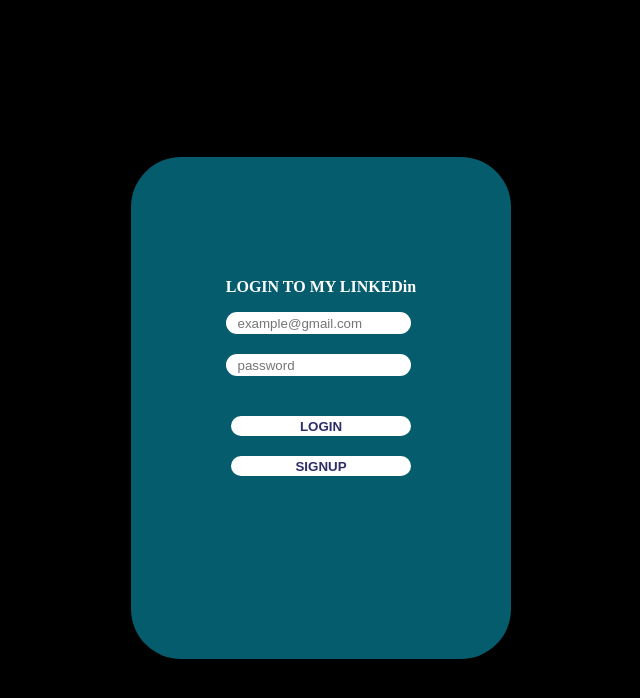
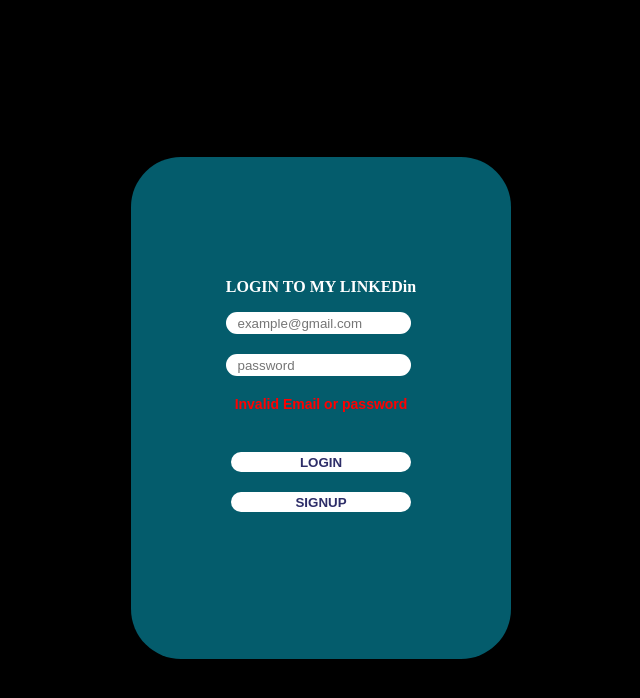
Before and after one commit to Cyiza2001/login-to-my-linkedin, a plain HTML site: page index.html in a window 1280 px wide. Both pictures are taken after a click on the button "SIGNUP". Shown: the whole page, without its empty margins (319-959 px from the left). Drawn offline with Linux system fonts and the light colour scheme.

Commit message:
another commit

```diff
--- a/index.html
+++ b/index.html
@@ -17,6 +17,7 @@
         </div>
         <div class="div-input-password">
             <input type="text" placeholder="password" id="password"  class="input-email">
+            <div class="popup"></div>
 
         </div>
         <div class="div-input-login">
--- a/script.js
+++ b/script.js
@@ -4,23 +4,31 @@ const inputPassword= document.querySelector('#password');
 const loginButton= document.querySelector('#button1');
 const signupButton= document.querySelector('#button2');
 const container = document.querySelector('.container');
+const popup= document.querySelector('.popup');
 
 // store user  credentials
 let userCredentials= {};
+let gmail;
+//hide the popup of unvalid credenrials
+popup.style.opacity=0;
 
 //a function to store the credentials
 const credentialsFunction= function(email,password){
+    if(email.length>=11 && gmail==="@gmail.com" && password.length>=8){
     userCredentials[email]=password;
-    console.log(userCredentials);
+
+}
+
 }
 // a function to check a valid email
 const validEmail= function(email){
-const gmail = email.slice(-10);
+ gmail = email.slice(-10);
 if(email.length>=11 && gmail==="@gmail.com"){
     return email;
 }
 else{
-    alert('please provide a valid email');
+    popup.style.opacity=1;
+    popup.innerHTML="Invalid Email or password";
 }
 }
 // a function to check a valid password
@@ -29,7 +37,9 @@ const ValidPassword = function(password){
        return password;
     }
     else{
-        alert('Please enter a valid password');
+        popup.style.opacity=1;
+
+        popup.innerHTML="Invalid Email or password";
 
     }
     }
@@ -42,6 +52,7 @@ signupButton.addEventListener('click', function(e){
 let userPassword=inputPassword.value;
 validEmail(userEmail);
 ValidPassword(userPassword);
+
 credentialsFunction(userEmail,userPassword);
 // userEmail=userPassword="";
 })
--- a/style.css
+++ b/style.css
@@ -6,7 +6,7 @@ body{
     background-color: black;
 }
 p{
-    padding-top: 1%;
+    padding-top:1%;
     color: white;
     font-weight: bold;
 }
@@ -20,6 +20,17 @@ button{
     height: 20px;
     margin-bottom: 20px;
 }
+.popup{
+    display:flex;
+    justify-content: center;
+    align-items: center;
+    color:red;
+    margin-top: 20px;
+  font-size: 14px;
+  font-weight: bold;
+  font-family: arial;
+}
+
 
 .container{
     display: flex;
```
